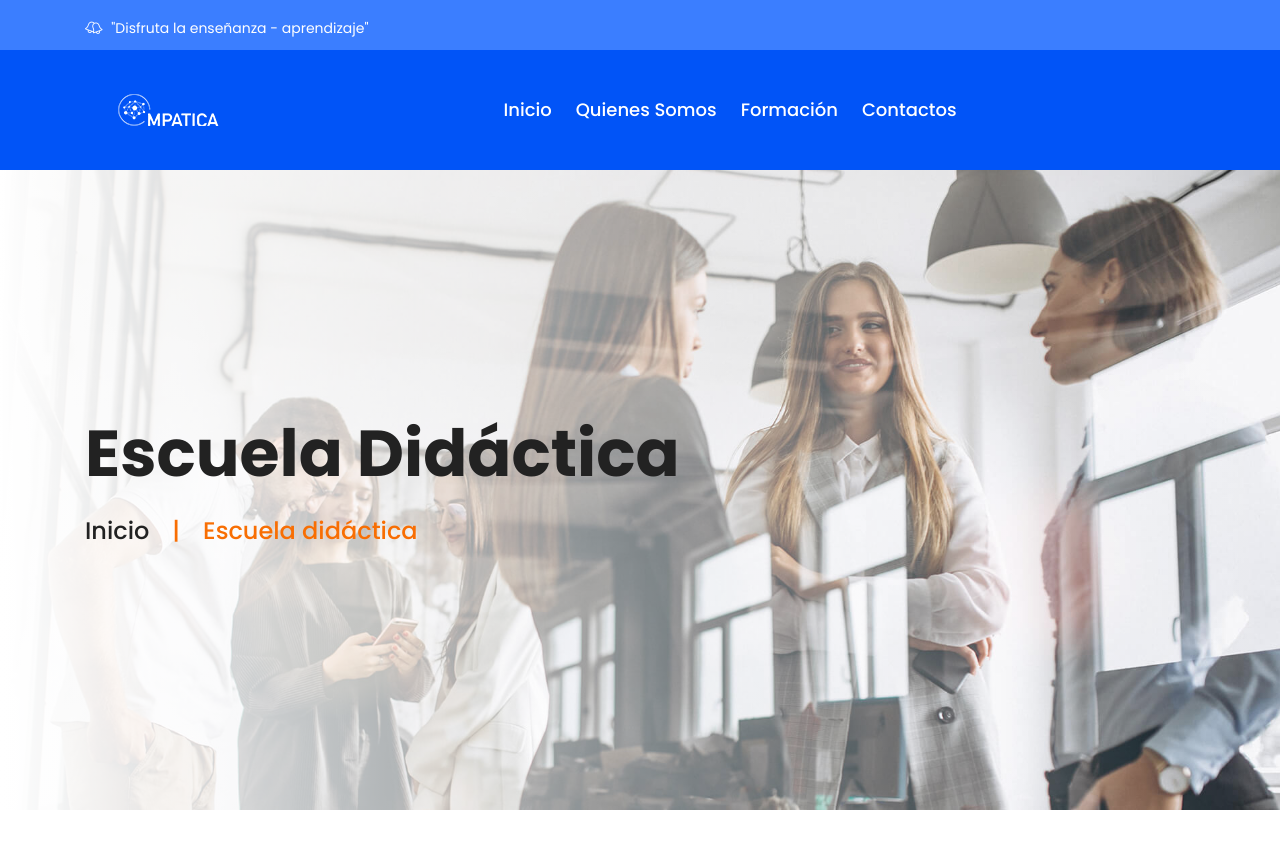
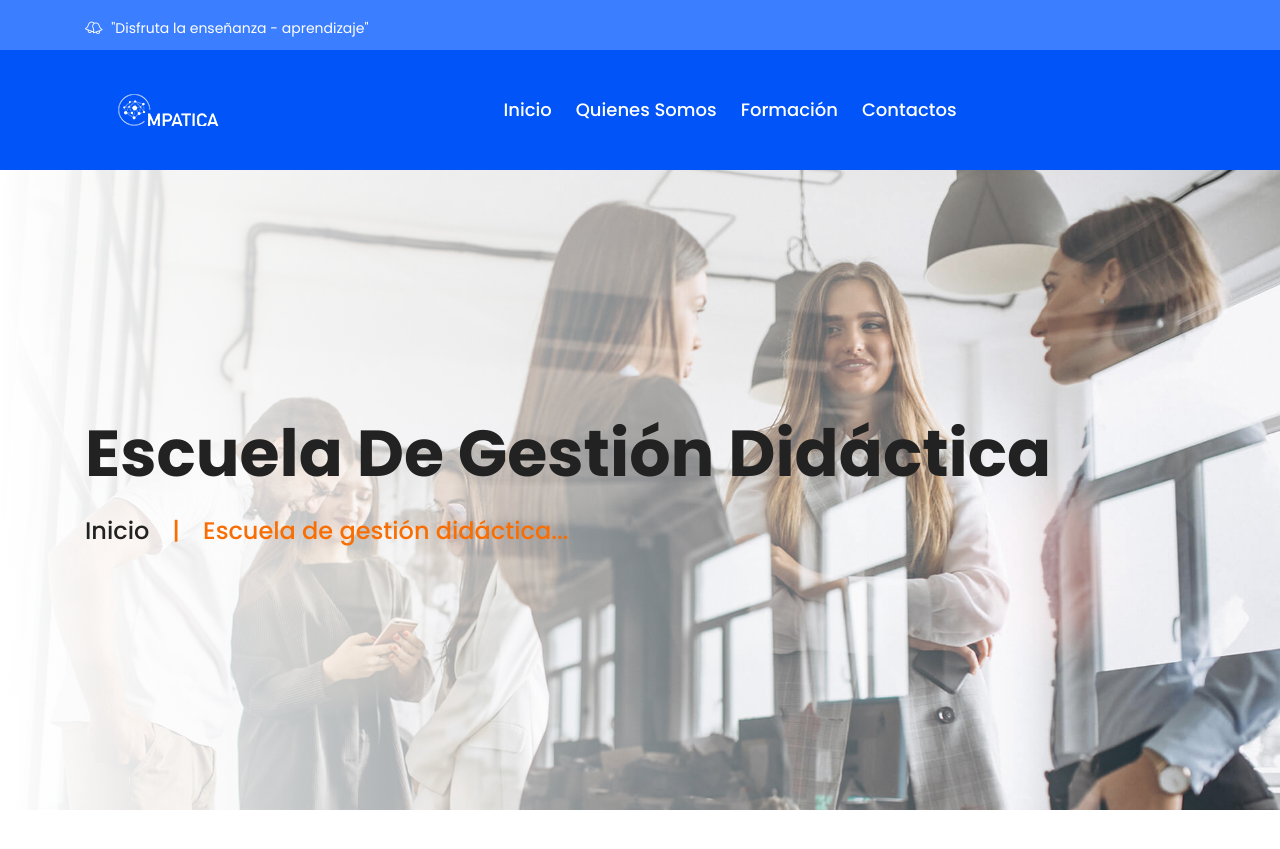
Before and after one commit to elemprendedoronline/mpatica, a Jekyll site: the page built from nuestros-servicios.html, in a window 1280 px wide and 900 px high. Shown: the top 849 px of the window. Built offline with Jekyll 4.4.1, drawn with Linux system fonts in a browser that asks for light colours; some of the changed text lies outside the part shown.

Commit message:
actualización cotenido

```diff
--- a/nuestros-servicios.html
+++ b/nuestros-servicios.html
@@ -1,8 +1,7 @@
 ---
 layout: default
 header_image: "/assets/images/banner-3.1.jpg"
-title: Escuela didáctica
-
+title: Escuela de gestión didáctica
 ---
 {% include page_header.html %}
 <section class="case-study-area pb-130 case-page-1">
@@ -67,7 +66,7 @@ title: Escuela didáctica
                         <img src="/assets/images/case-5.jpg" alt="case">
                     </div>
                     <div class="case-content white-bg">
-                        <h4 class="title">NOOC ¿ERES CIUDADAN@ DEL MUNDO DIGITAL?</h4>
+                        <h4 class="title">CURSO "¿ERES CIUDADAN@ DEL MUNDO DIGITAL?"</h4>
                         <p>Muchos de nosotros desconocemos el alcance y usos de la tecnología e información digital que se encuentra disponible en la web, para potencializar nuestro aprendizaje y desarrollo profesional. Esto conlleva a que en ocasiones desperdiciemos tiempo, esfuerzo e inclusive valiosas oportunida</p>
                         <!--======<a href="#">View Details <i class="far fa-long-arrow-right"></i></a>======-->
                     </div>
```
